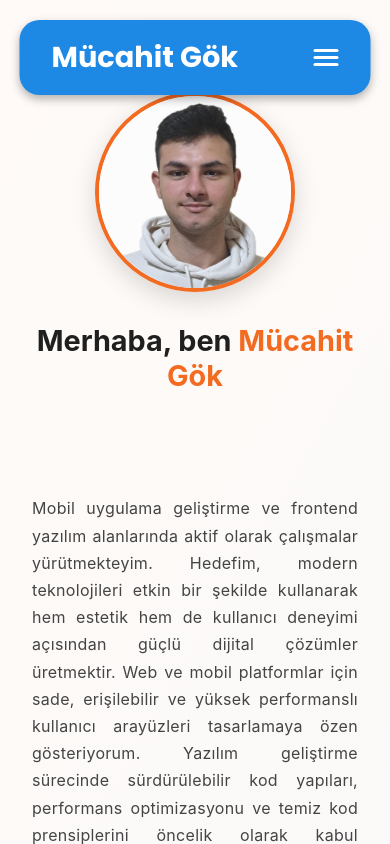
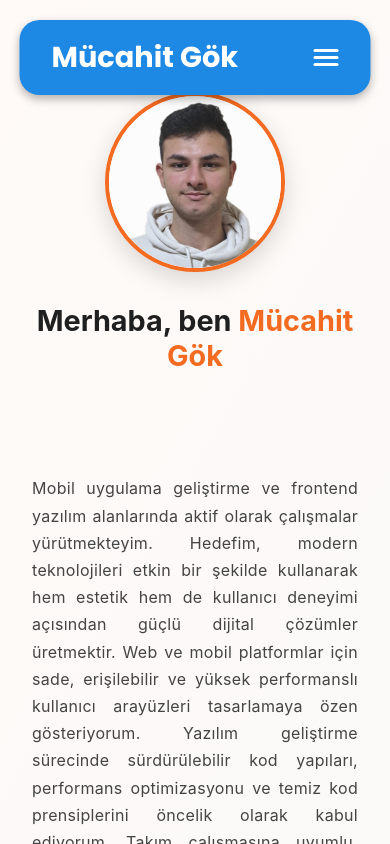
Before and after one commit to mucahitgok0/mucahit_gok_portfolyo, a React (Create React App) app: page / in a window 390 px wide. Built offline with nearby package versions, Linux system fonts and the light colour scheme.

Commit message:
homepage sayfası resmin responsive olması ile ilgili deneme

```diff
--- a/src/HomePage/HomePage.css
+++ b/src/HomePage/HomePage.css
@@ -261,8 +261,12 @@
     }
 
     .home-photo img {
-        width: 200px !important;
-        height: 200px !important;
+        width: 320px;
+        height: 320px;
+        object-fit: cover;
+        border-radius: 50%;
+        box-shadow: 0 8px 24px rgba(0, 0, 0, 0.15);
+        border: 4px solid #f36a21;
     }
 
     .home-buttons {
```
